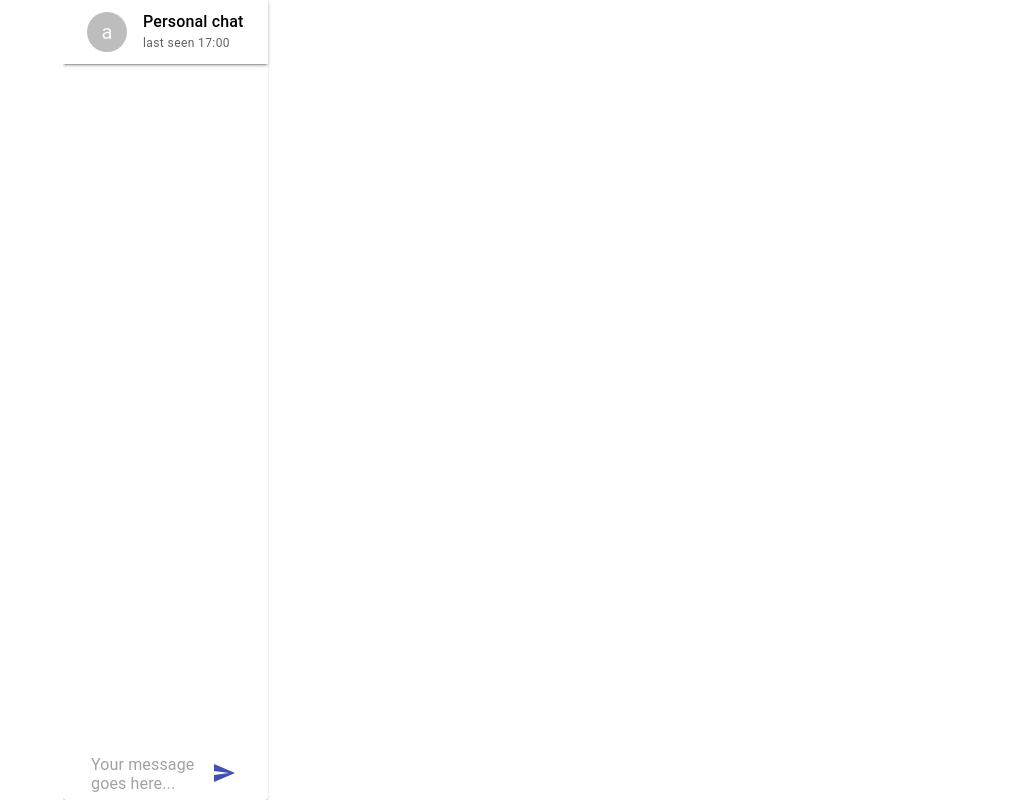
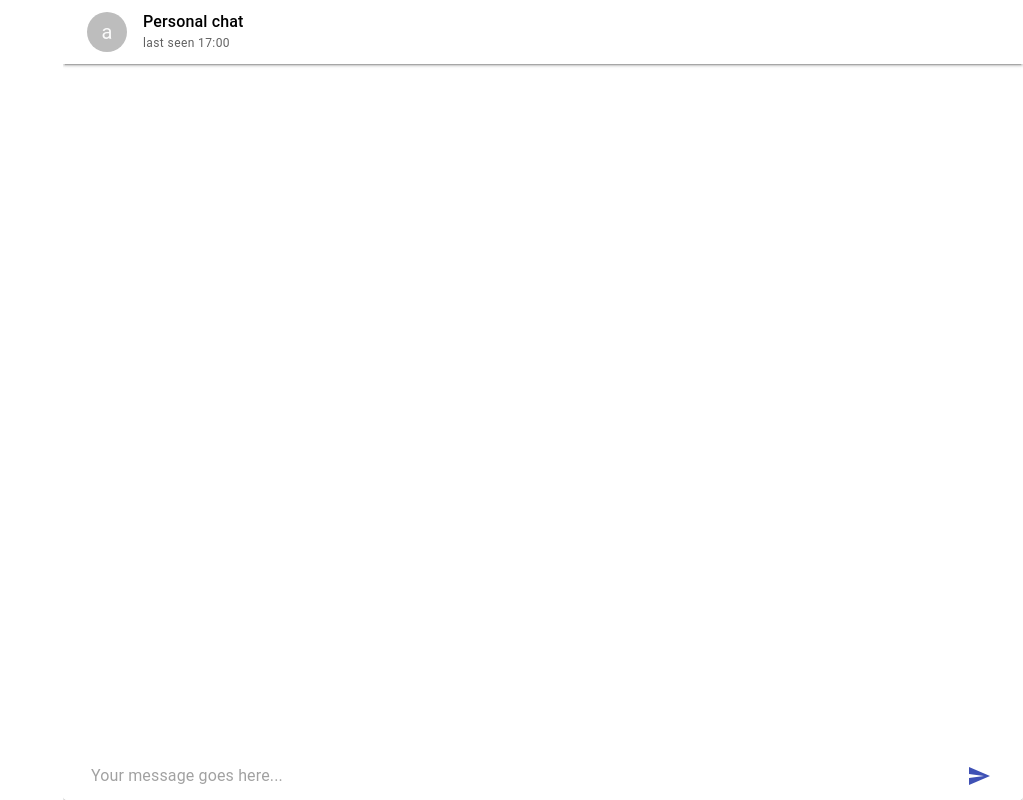
Before and after one commit to nickdee1/MyTrack-Fe, a React (Create React App) app: page / in a window 1280 px wide. Shown: the whole page, without its empty margins (257-1280 px from the left). Built offline with nearby package versions, Linux system fonts and the light colour scheme.

Commit message:
dev: fix styling

```diff
--- a/src/components/chat/ChatComponent.js
+++ b/src/components/chat/ChatComponent.js
@@ -1,5 +1,4 @@
 import React from 'react';
-import Grid from '@material-ui/core/Grid';
 import Paper from '@material-ui/core/Paper';
 import {makeStyles} from '@material-ui/core';
 import ChatMessageCard from '../message-card/MessageCard';
@@ -50,13 +49,8 @@ const ChatComponent = ({small}) => {
 
   return (
     <div>
-      <Grid
+      <div
         className={classes.container}
-        container
-        direction="row"
-      >
-        <Grid
-          item
       >
         <Paper className={classes.paper}>
           <ChatAppBar small={small} title={'Personal chat'} lastSeen={'17:00'}/>
@@ -73,10 +67,8 @@ const ChatComponent = ({small}) => {
               <TextInput user={'user1'}/>
             </div>
           </div>
-
         </Paper>
-        </Grid>
-      </Grid>
+      </div>
     </div>
   )
 }
```
Lines whose indentation alone changed are shown as unchanged.
